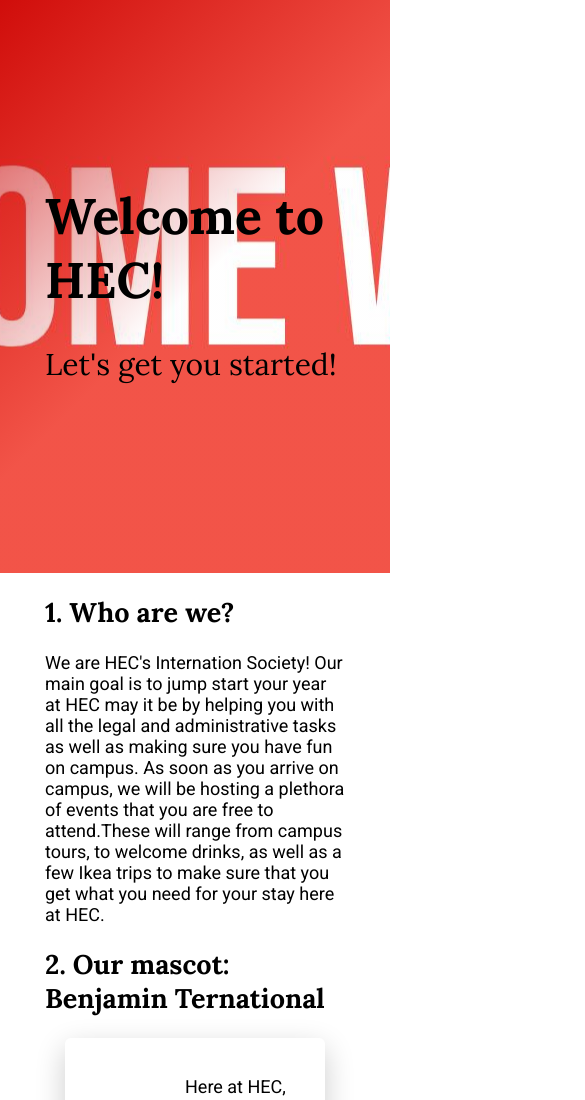
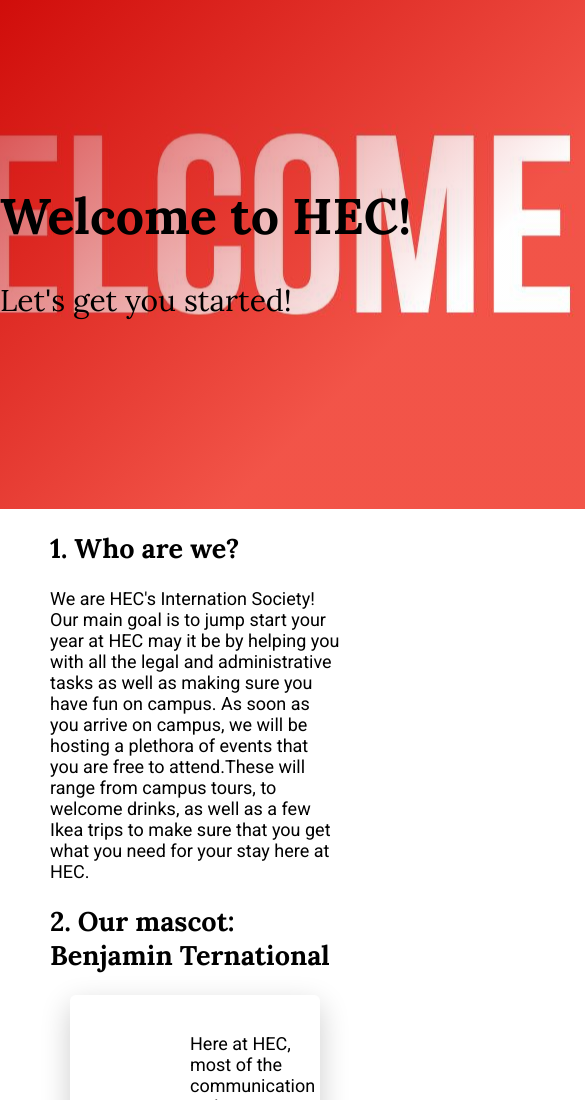
Before and after one commit to ilyas-felhi/Ilyas-Felhi-IS_landing, a plain HTML site: page index.html in a window 390 px wide. Shown: the top 1100 px of the page, 585 px wide, since content can reach past the window. Drawn offline with Linux system fonts and the light colour scheme.

Commit message:
Add files via upload

```diff
--- a/css/components/banner.css
+++ b/css/components/banner.css
@@ -12,3 +12,8 @@
 	font-weight: lighter;
 	margin-bottom: 40px;
 }
+@media (max-width: 960px) {
+  .banner {
+    width: 960px;
+  }
+}
--- a/css/components/card.css
+++ b/css/components/card.css
@@ -21,7 +21,3 @@
 	padding-left: 20px;
 	font-size: 24px;
 }
-.card btn-blue {
-	margin: 20px;
-	padding: 20px;
-}
--- a/css/components/container.css
+++ b/css/components/container.css
@@ -2,21 +2,34 @@
 	width: 1200px;
 	margin:  0 auto;
 }
+
 @media (max-width: 960px) {
-  /* For a screen < 960px, this CSS will be read */
   .container {
     width: 700px;
+    margin:  0 auto;
   }
 }
 @media (max-width: 720px) {
-  /* For a screen < 720px, this CSS will be read */
   .container {
-    width: 500px;
+    width: 520px;
+    margin:  0 auto;
   }
 }
 @media (max-width: 540px) {
-  /* For a screen < 540px, this CSS will be read */
   .container {
-    width: 300px;
+    width: 480px;
+    margin:  0 auto;
   }
 }
+@media (max-width: 400px) {
+  .container {
+    width: 290px;
+    margin:  0 auto;
+  }
+}
+@media (max-width: 200px) {
+  .container{
+    width: 160px;
+    margin:  0 auto;
+  }
+}
--- a/index.html
+++ b/index.html
@@ -9,10 +9,8 @@
 	</head>
 	<body>
 		<div class='banner'>
-			<div class='container'>
-				<h1> Welcome to HEC! </h1>
-				<h2> Let's get you started! </h2>
-			</div>
+			<h1> Welcome to HEC! </h1>
+			<h2> Let's get you started! </h2>
 		</div>
 
 		<div class='container'>
```
